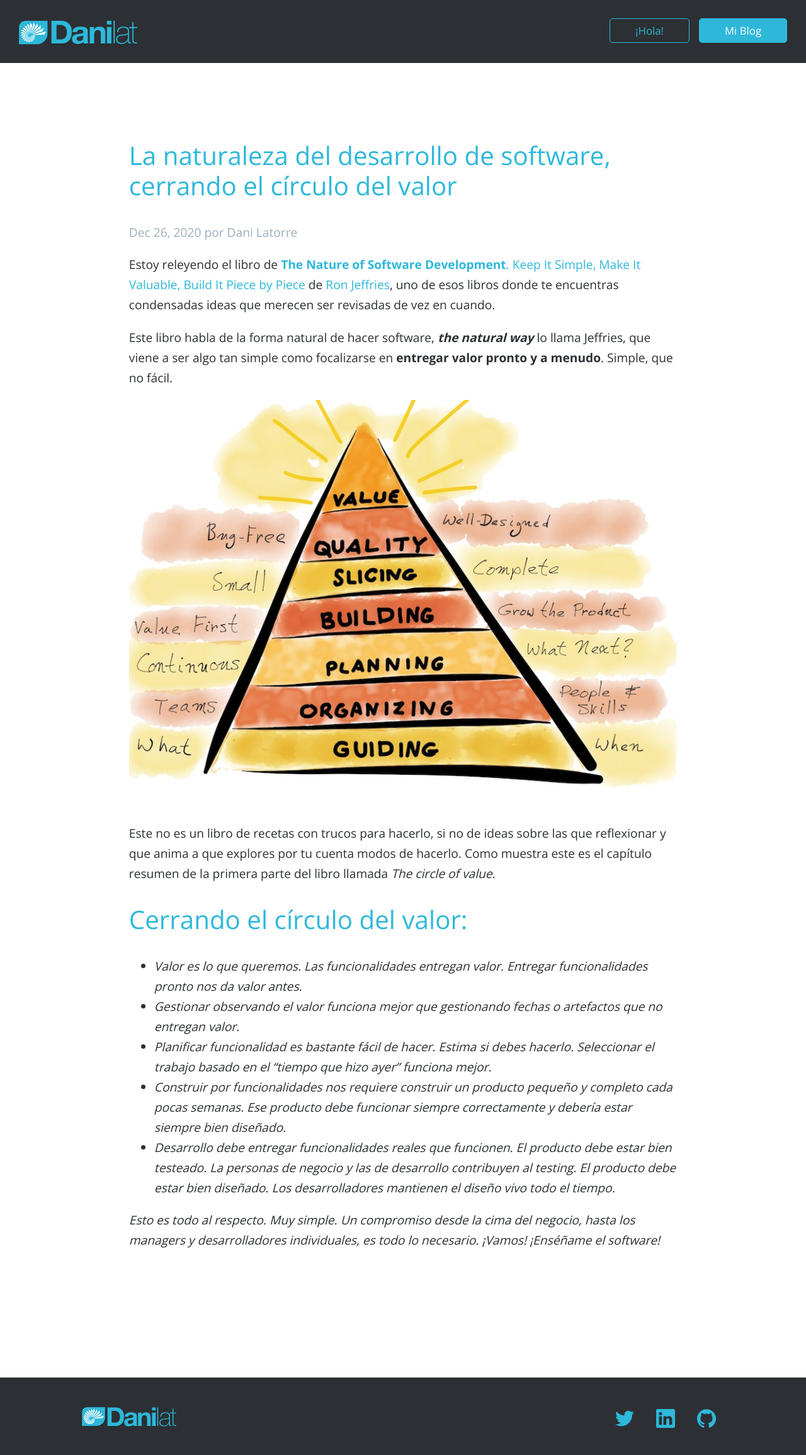
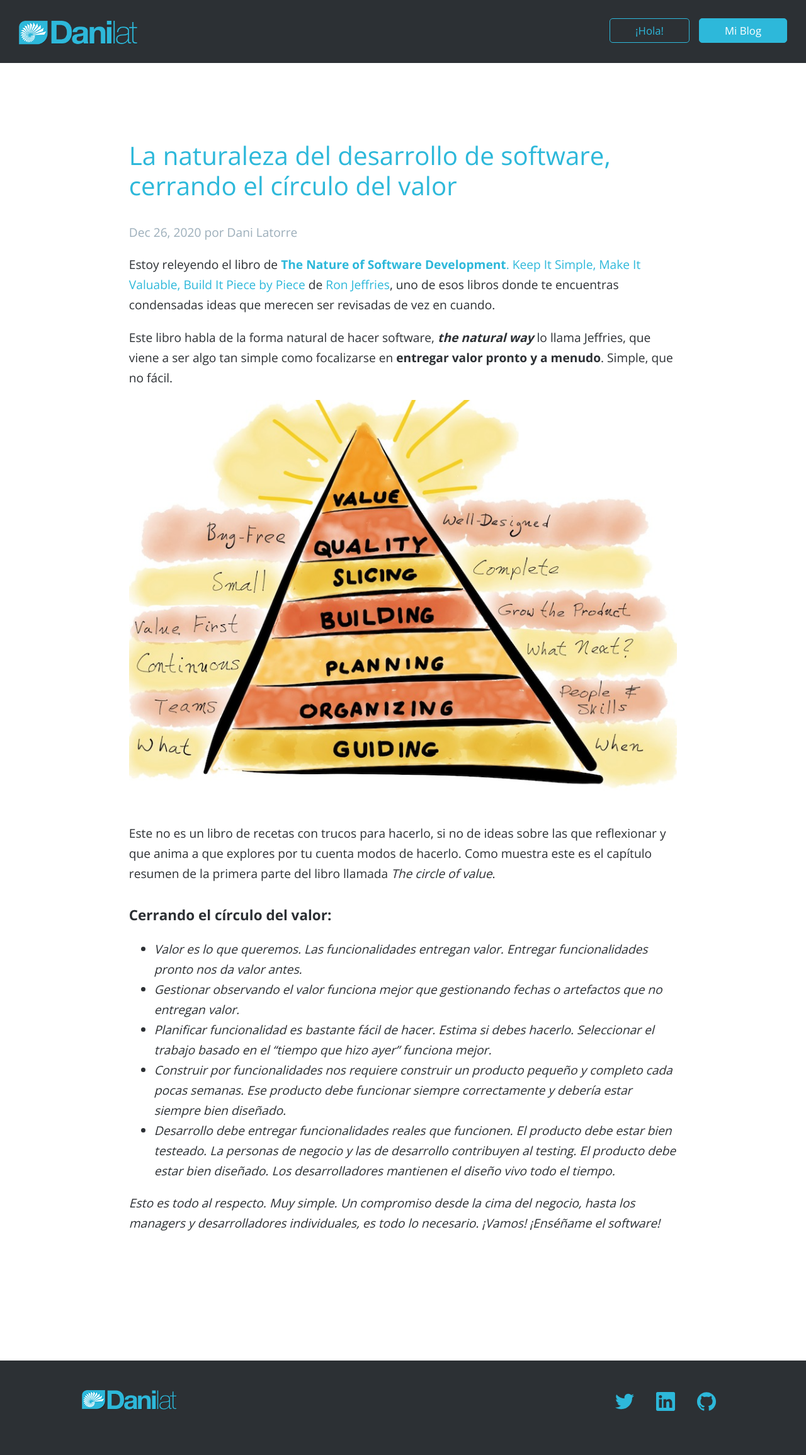
Before and after one commit to danilat/danilat.github.io, a Jekyll site: the page built from _posts/2020-12-26-naturaleza-desarrollo-software.md, in a window 1280 px wide. Shown: the whole page at 63% size. Built offline with Jekyll 4.4.1, drawn with Linux system fonts in a browser that asks for light colours; comment, search, counter and statistics services are not loaded; after the commit the page ends 2283 px from its top, so only the background shows below that.

```diff
--- a/_posts/2020-12-26-naturaleza-desarrollo-software.md
+++ b/_posts/2020-12-26-naturaleza-desarrollo-software.md
@@ -13,7 +13,7 @@ Este libro habla de la forma natural de hacer software, ***the natural way*** lo
 
 Este no es un libro de recetas con trucos para hacerlo, si no de ideas sobre las que reflexionar y que anima a que explores por tu cuenta modos de hacerlo. Como muestra este es el capítulo resumen de la primera parte del libro llamada *The circle of value*.
 
-## Cerrando el círculo del valor:
+### Cerrando el círculo del valor:
 
 - *Valor es lo que queremos. Las funcionalidades entregan valor. Entregar funcionalidades pronto nos da valor antes.*
 - *Gestionar observando el valor funciona mejor que gestionando fechas o artefactos que no entregan valor.*
```
